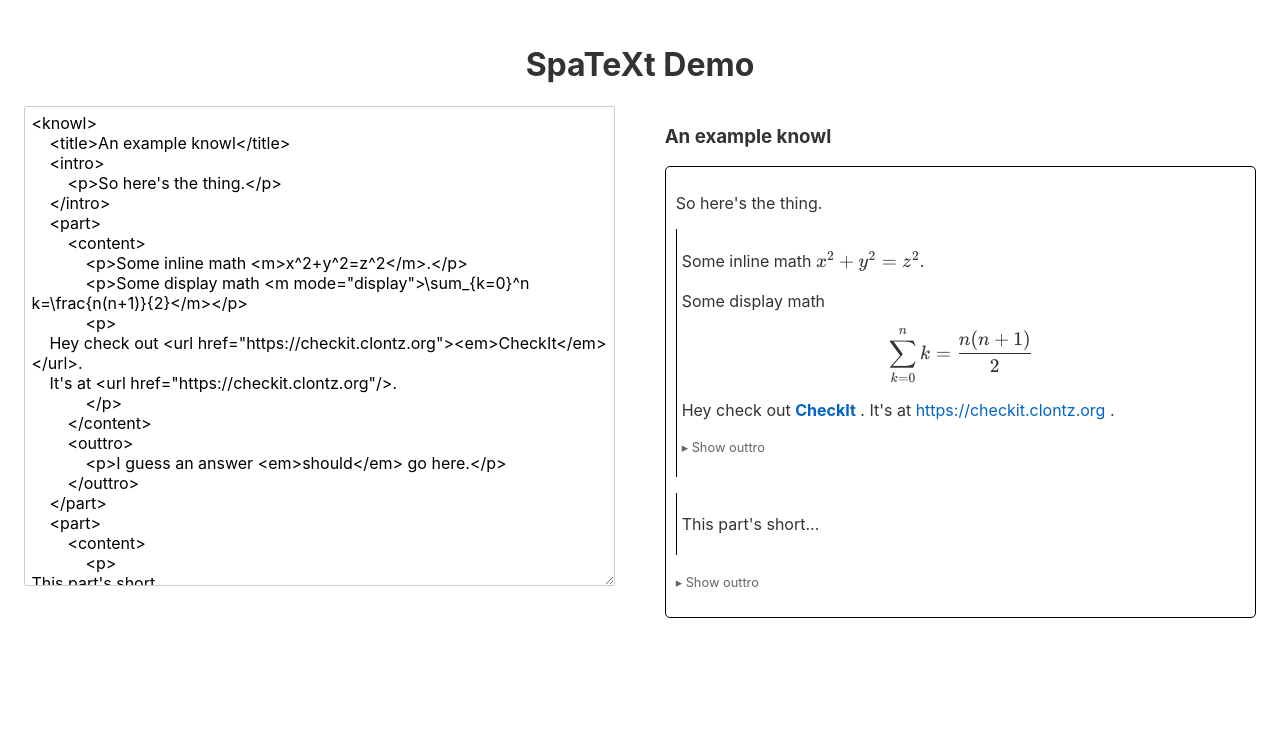
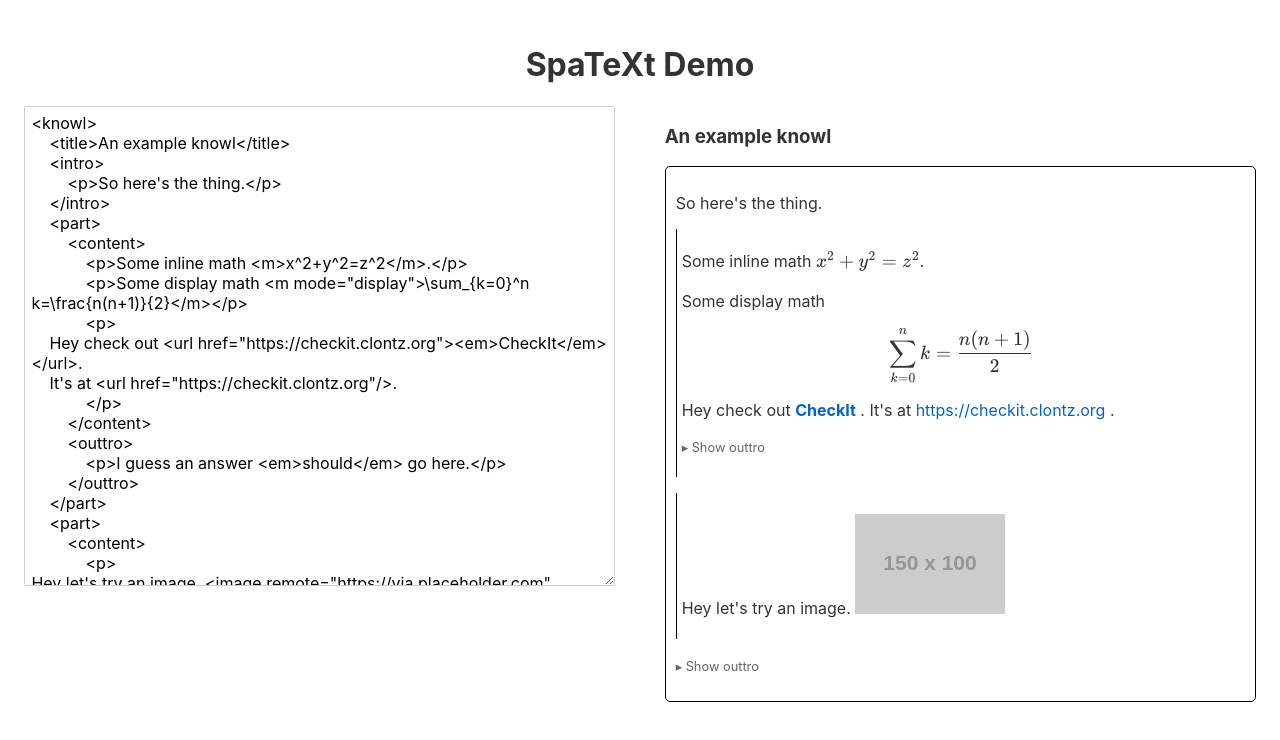
Before and after one commit to StevenClontz/SpaTeXt, a Svelte app: page / in a window 1280 px wide. Shown: the top 740 px of the page. Built offline with nearby package versions, Linux system fonts and the light colour scheme.

Commit message:
add image support

```diff
--- a/src/App.svelte
+++ b/src/App.svelte
@@ -23,7 +23,7 @@
     <part>
         <content>
             <p>
-This part's short...
+Hey let's try an image. <image remote="https://via.placeholder.com" source="150x100"/>
             </p>
         </content>
     </part>
--- a/src/ParagraphNodes.svelte
+++ b/src/ParagraphNodes.svelte
@@ -17,6 +17,8 @@
             <strong><svelte:self nodes={node.childNodes}/></strong>
         {:else if node.nodeName == "q"}
             "<svelte:self nodes={node.childNodes}/>"
+        {:else if node.nodeName == "image"}
+            <img src={node.getAttribute('remote')+"/"+node.getAttribute('source')} alt={node.getAttribute('description')}/>
         {:else if node.nodeName == "url"}
             <a href={node.getAttribute("href")}>
                 {#if node.textContent.trim()===''}
```
